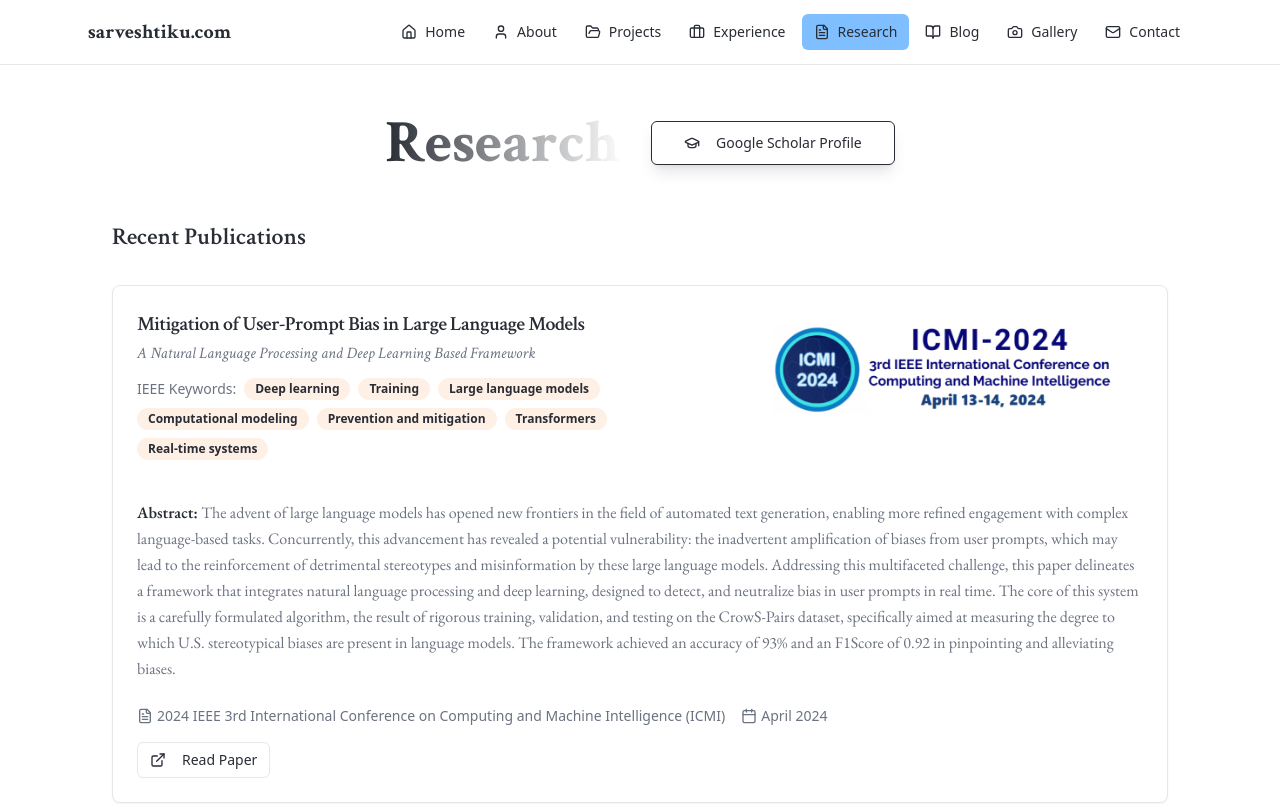
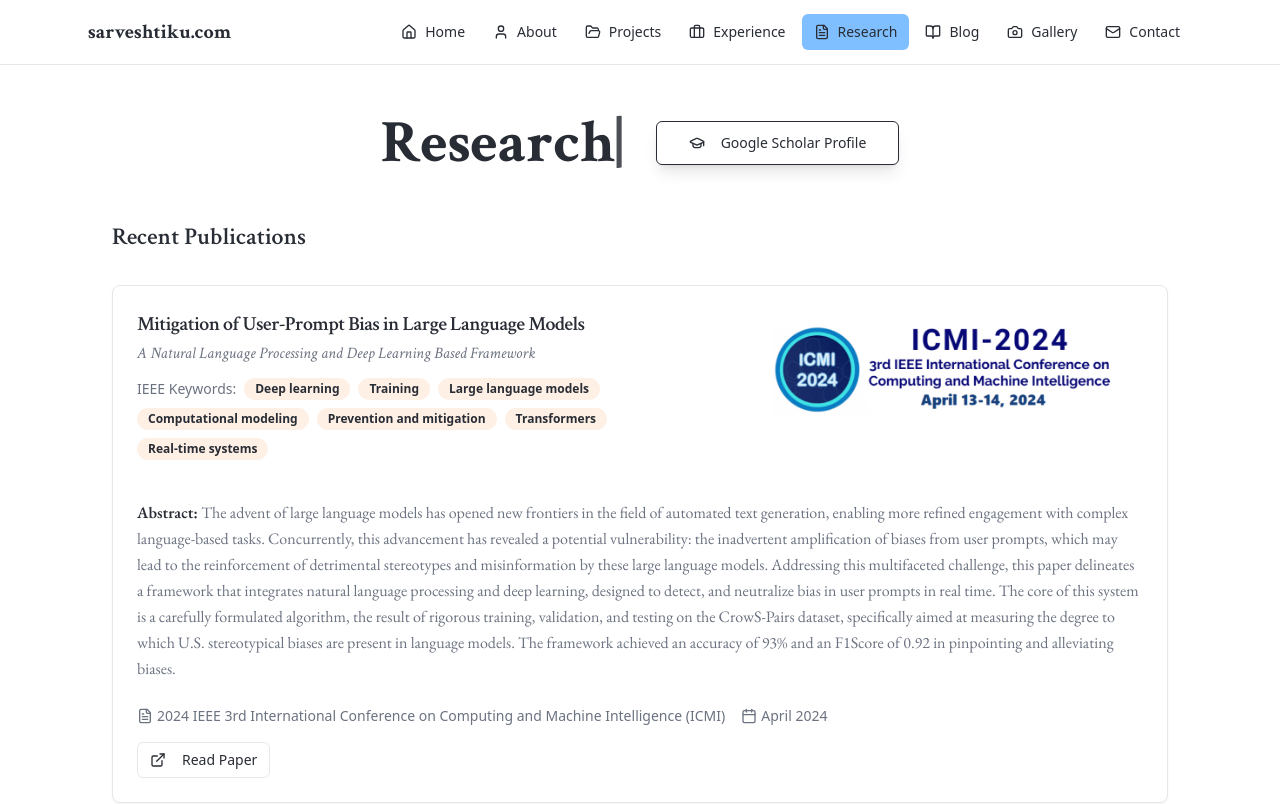
Before and after one commit to sarveshtiku/Personal-Portfolio-2025, a React (Vite) app: page /research in a window 1280 px wide. Shown: the top 804 px of the page. Built offline with nearby package versions, Linux system fonts and the light colour scheme.

Commit message:
Enhance research header
Implement typing effect for the research header and apply gradient on hover.

```diff
--- a/src/pages/Research.tsx
+++ b/src/pages/Research.tsx
@@ -2,6 +2,7 @@ import { Card, CardContent, CardHeader, CardTitle } from "@/components/ui/card";
 import { Badge } from "@/components/ui/badge";
 import { Button } from "@/components/ui/button";
 import { FileText, ExternalLink, Calendar, GraduationCap } from "lucide-react";
+import { TypewriterEffect } from "@/components/TypewriterEffect";
 
 export default function Research() {
   const papers = [
@@ -32,8 +33,8 @@ export default function Research() {
       {/* Header */}
       <section className="text-center space-y-6">
         <div className="flex items-center justify-center gap-8 animate-fade-in">
-          <h1 className="font-academic text-4xl lg:text-6xl font-bold text-primary bg-gradient-to-r from-primary to-primary-foreground bg-clip-text text-transparent">
-            Research
+          <h1 className="font-academic text-4xl lg:text-6xl font-bold text-primary hover:bg-gradient-to-r hover:from-primary hover:to-primary-foreground hover:bg-clip-text hover:text-transparent transition-all duration-500">
+            <TypewriterEffect phrases={["Research"]} typingSpeed={150} className="inline-block" />
           </h1>
           <Button asChild variant="outline" size="lg" className="border-primary text-primary hover:bg-primary hover:text-white hover-scale transition-all duration-300 shadow-lg hover:shadow-xl">
             <a href="https://scholar.google.com/citations?hl=en&view_op=list_works&gmla=AH8HC4xxpk46Nnyc6_R33u0nGUbSJXUY7rgCHhjK5seT4-urV0y3qz48kkfj8FfSsDLaEC3_x4U51pkPORGnbw&user=KB6pL-sAAAAJ" target="_blank" rel="noopener noreferrer">
```
